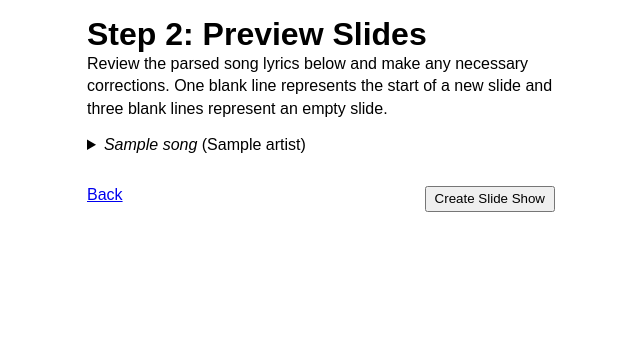
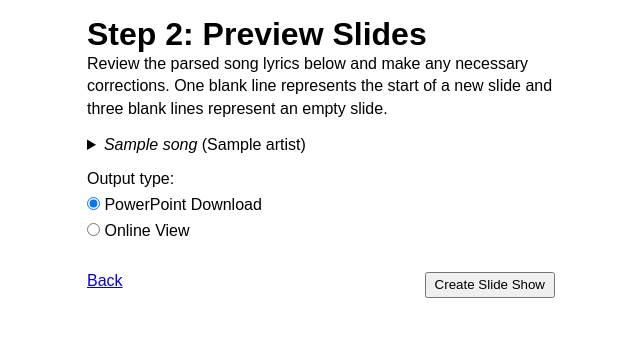
Before and after one commit to ashermorgan/Songs2Slides, a Python web app: template songs2slides/templates/create-step-2.html in a window 1280 px wide. Shown: the part 60-397 px from the top of the page, without its empty margins (319-959 px from the left). Run offline with Jinja, Linux system fonts and the light colour scheme; the template is opened without the code that fills it: most values are stand-ins (such as "Sample title", 1, 10 or a date in 2020).

Commit message:
Implement online view feature

```diff
--- a/songs2slides/static/create.css
+++ b/songs2slides/static/create.css
@@ -73,3 +73,11 @@ textarea {
     float: right;
     font-weight: bold;
 }
+
+fieldset {
+    border: none;
+}
+fieldset label {
+    display: block;
+    margin-top: 0.5rem;
+}
--- a/songs2slides/static/create.js
+++ b/songs2slides/static/create.js
@@ -1,5 +1,8 @@
 addEventListener("submit", () => {
-    document.getElementById('after-submit').hidden = false
+    if (document.querySelector('input[value=html]:checked]') === null) {
+        // Don't show #after-submit for HTML slide creation
+        document.getElementById('after-submit').hidden = false
+    }
     if (document.getElementById('step-2')) {
         document.getElementById('step-2').hidden = true
     }
--- a/songs2slides/templates/create-step-2.html
+++ b/songs2slides/templates/create-step-2.html
@@ -53,6 +53,18 @@
         {% endfor %}
     </div>
 
+    <fieldset>
+        <legend>Output type:</legend>
+        <label>
+            <input type="radio" name="output-type" value="pptx" checked/>
+            PowerPoint Download
+        </label>
+        <label>
+            <input type="radio" name="output-type" value="html"/>
+            Online View
+        </label>
+    </fieldset>
+
     <div id="actions">
         <a href="{{ url_for('.create') }}">Back</a>
         <button>
```
Also changed, not shown: songs2slides/routes.py (+9 -5 lines), songs2slides/templates/slides.html (added, +34 -0 lines), tests/test_routes.py (+32 -0 lines).
